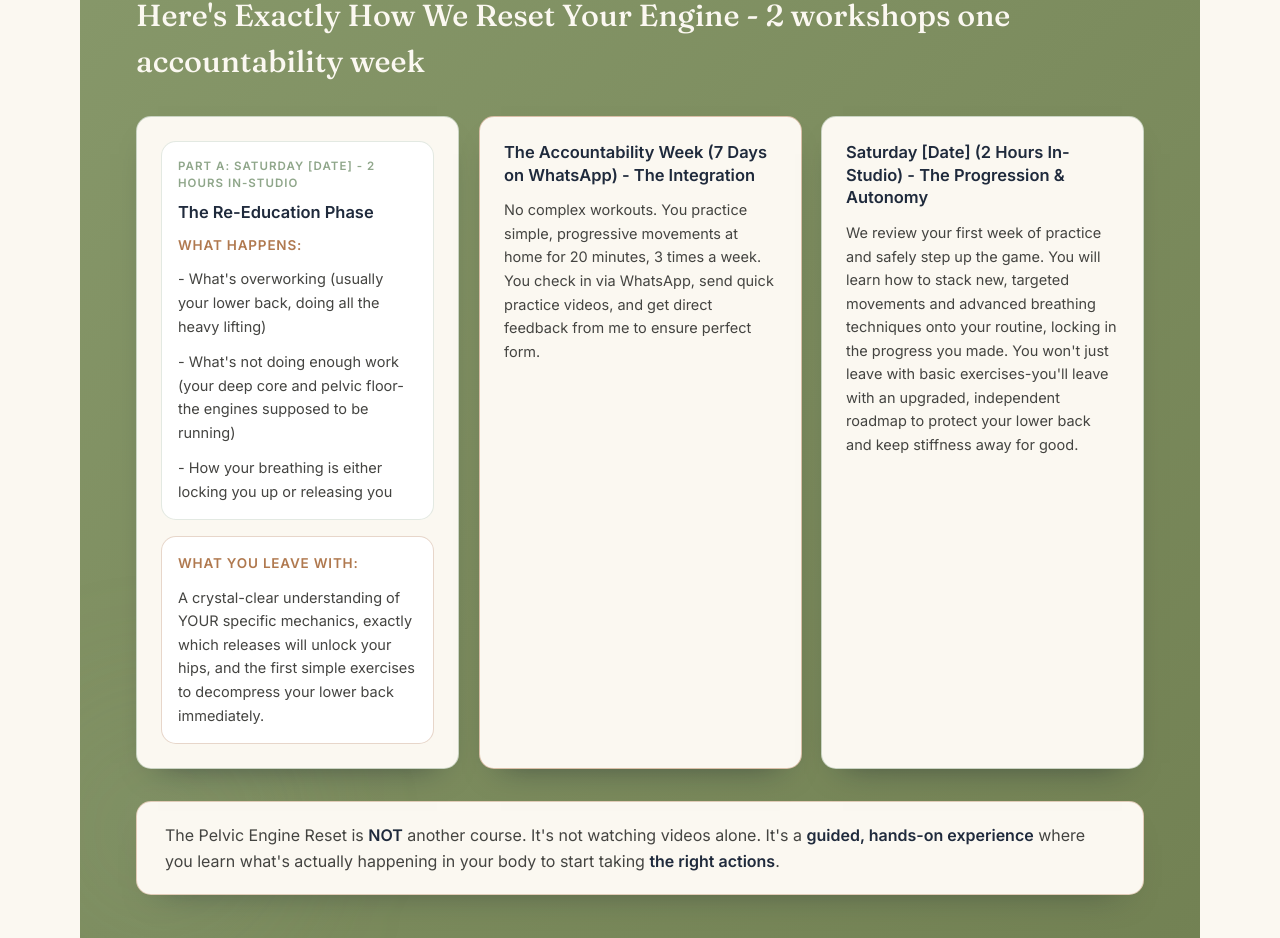
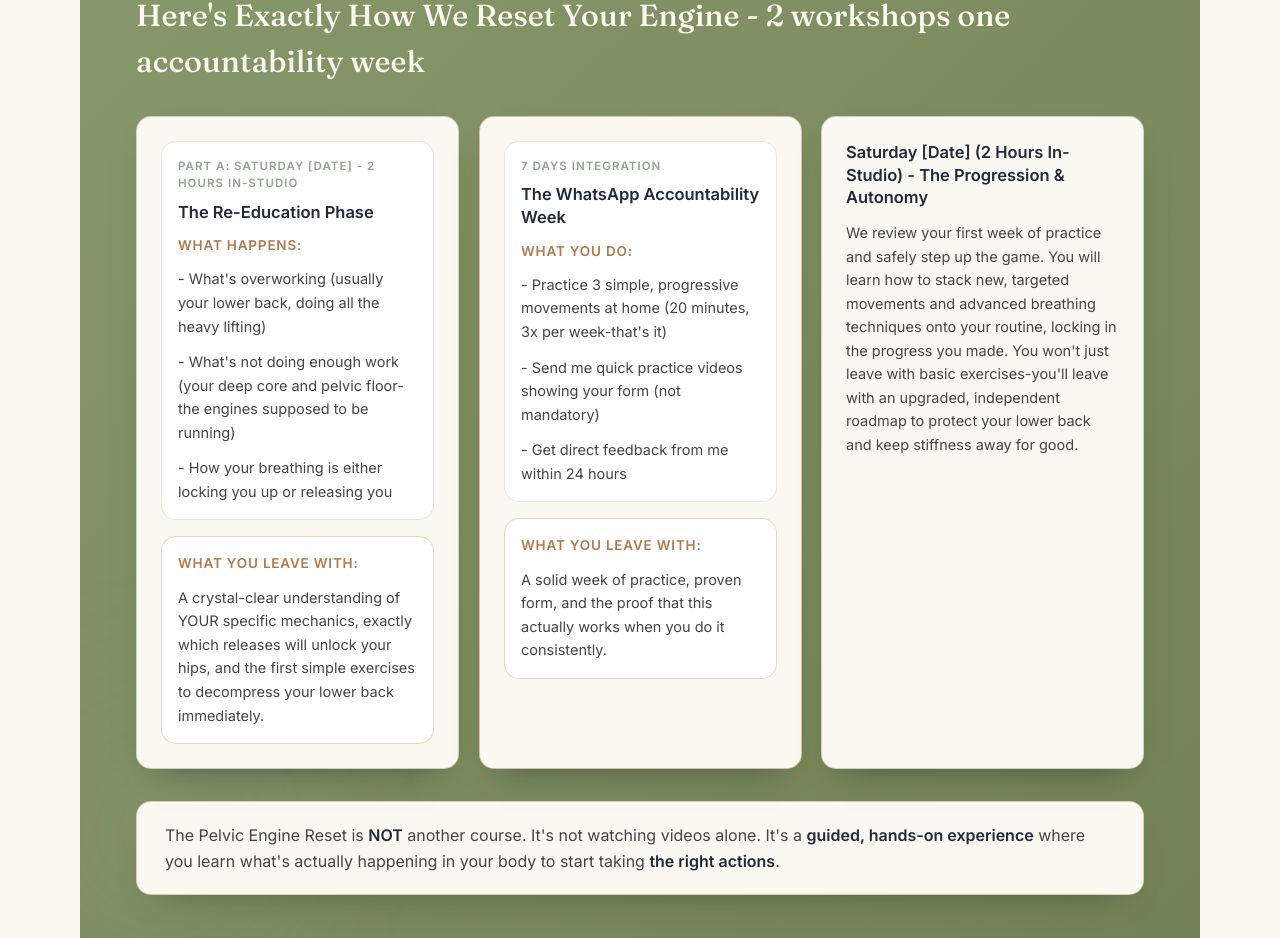
Before and after one commit to VinPOPFrance/James, a Next.js app: page /pelvic-engine-reset in a window 1280 px wide. Shown: the part 1209-2147 px from the top of the page. Built offline with nearby package versions, Linux system fonts and the light colour scheme; no server answers.

Commit message:
Refactor "The Accountability Week" block to improve clarity and structure, adding subtitle, bullet points, and outcome for enhanced user understanding.

```diff
--- a/src/app/pelvic-engine-reset/page.tsx
+++ b/src/app/pelvic-engine-reset/page.tsx
@@ -44,9 +44,15 @@ const sprintBlocks: SprintBlock[] = [
       "A crystal-clear understanding of YOUR specific mechanics, exactly which releases will unlock your hips, and the first simple exercises to decompress your lower back immediately.",
   },
   {
-    title: "The Accountability Week (7 Days on WhatsApp) - The Integration",
-    body:
-      "No complex workouts. You practice simple, progressive movements at home for 20 minutes, 3 times a week. You check in via WhatsApp, send quick practice videos, and get direct feedback from me to ensure perfect form.",
+    title: "7 Days Integration",
+    subtitle: "The WhatsApp Accountability Week",
+    bullets: [
+      "Practice 3 simple, progressive movements at home (20 minutes, 3x per week-that's it)",
+      "Send me quick practice videos showing your form (not mandatory)",
+      "Get direct feedback from me within 24 hours",
+    ],
+    outcome:
+      "A solid week of practice, proven form, and the proof that this actually works when you do it consistently.",
   },
   {
     title: "Saturday [Date] (2 Hours In-Studio) - The Progression & Autonomy",
@@ -169,7 +175,9 @@ export default function SubscriberPelvicEngineResetPage() {
                           {block.subtitle}
                         </h3>
                         <p className="mb-3 text-[13.5px] font-semibold uppercase tracking-[0.06em] text-copper">
-                          What happens:
+                          {block.title === "7 Days Integration"
+                            ? "What you do:"
+                            : "What happens:"}
                         </p>
                         <ul className="space-y-3 text-[14.5px] leading-relaxed text-inkSoft">
                           {block.bullets.map((item) => (
```
